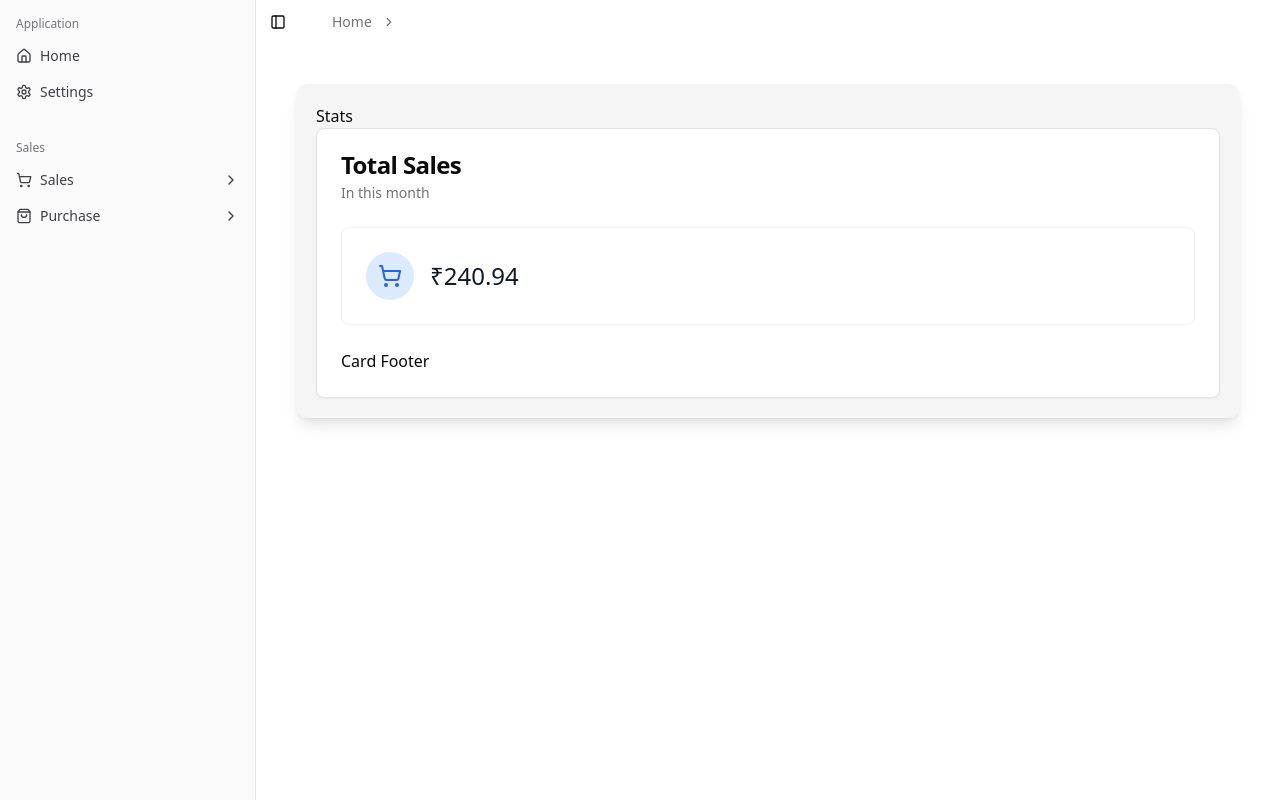
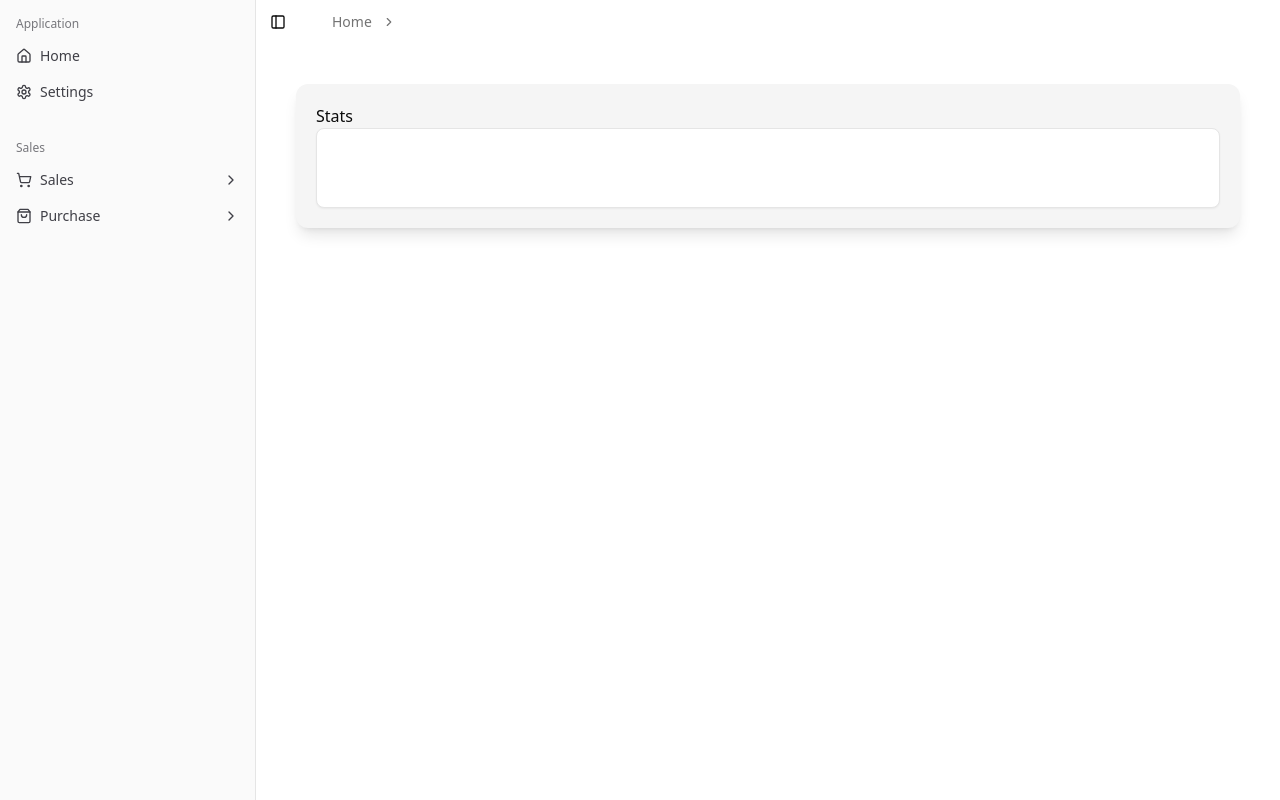
Before and after one commit to habibmy/Ledge, a Next.js app: page / in a window 1280 px wide. Built offline with nearby package versions, Linux system fonts and the light colour scheme.

Commit message:
feat: refactor StatsCard component to accept dynamic title, description, and value props

```diff
--- a/src/components/StatsCard.jsx
+++ b/src/components/StatsCard.jsx
@@ -8,27 +8,21 @@ import {
 } from "@/components/ui/card";
 import { ShoppingCartIcon } from "lucide-react";
 
-const StatsCard = () => {
+const StatsCard = ({ title, description, value }) => {
   return (
     <Card>
       <CardHeader>
-        <CardTitle>Total Sales</CardTitle>
-        <CardDescription>In this month</CardDescription>
+        <CardTitle>{title}</CardTitle>
+        <CardDescription>{description}</CardDescription>
       </CardHeader>
       <CardContent>
-        <article className="flex items-center gap-4 rounded-lg border border-gray-100 bg-white p-6">
-          <span className="rounded-full bg-blue-100 p-3 text-blue-600">
-            <ShoppingCartIcon />
-          </span>
-
-          <div>
-            <p className="text-2xl font-medium text-gray-900">₹240.94</p>
-          </div>
-        </article>
+        <div>
+          <p className="text-2xl font-medium text-gray-900">{value}</p>
+        </div>
       </CardContent>
-      <CardFooter>
+      {/* <CardFooter>
         <p>Card Footer</p>
-      </CardFooter>
+      </CardFooter> */}
     </Card>
   );
 };
```
